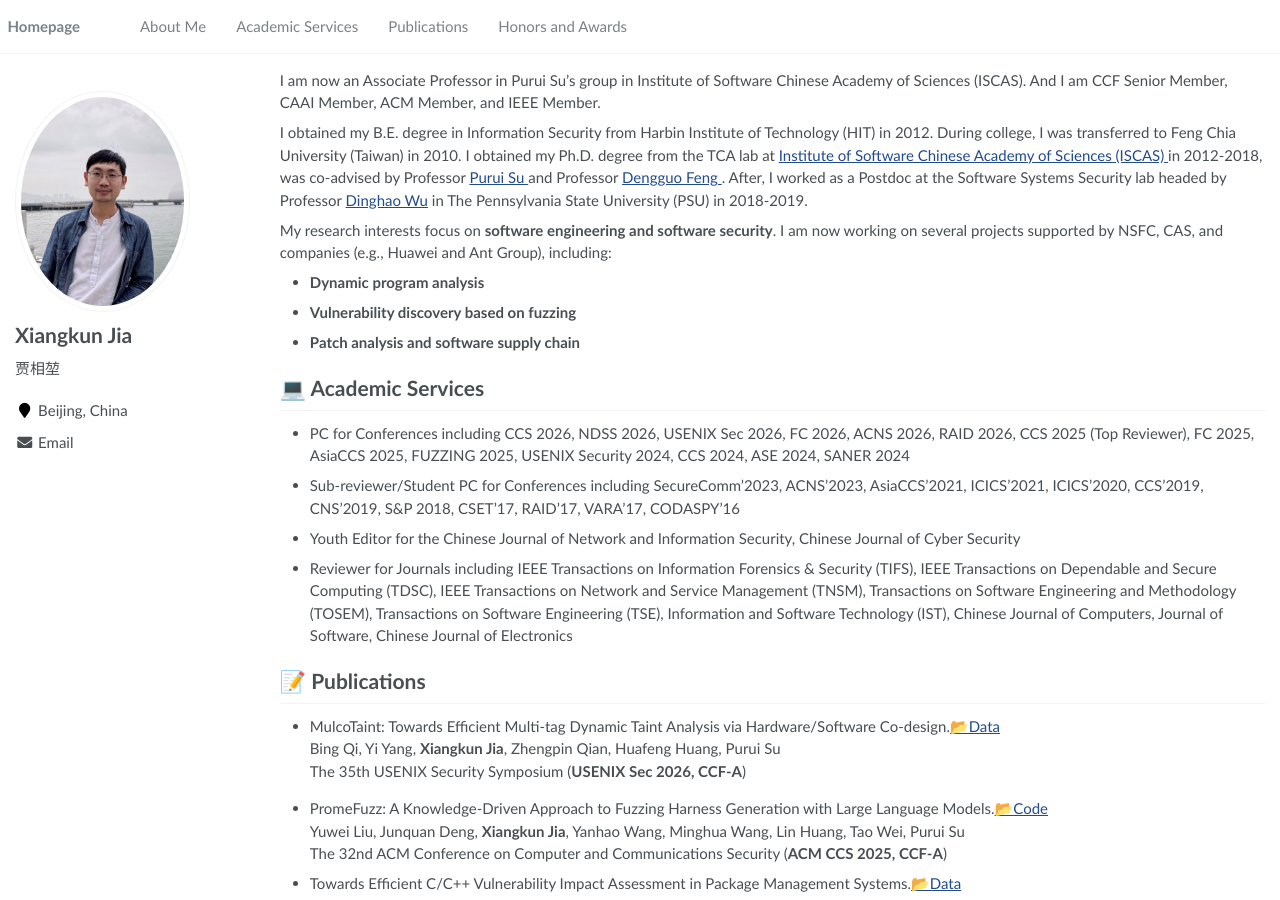
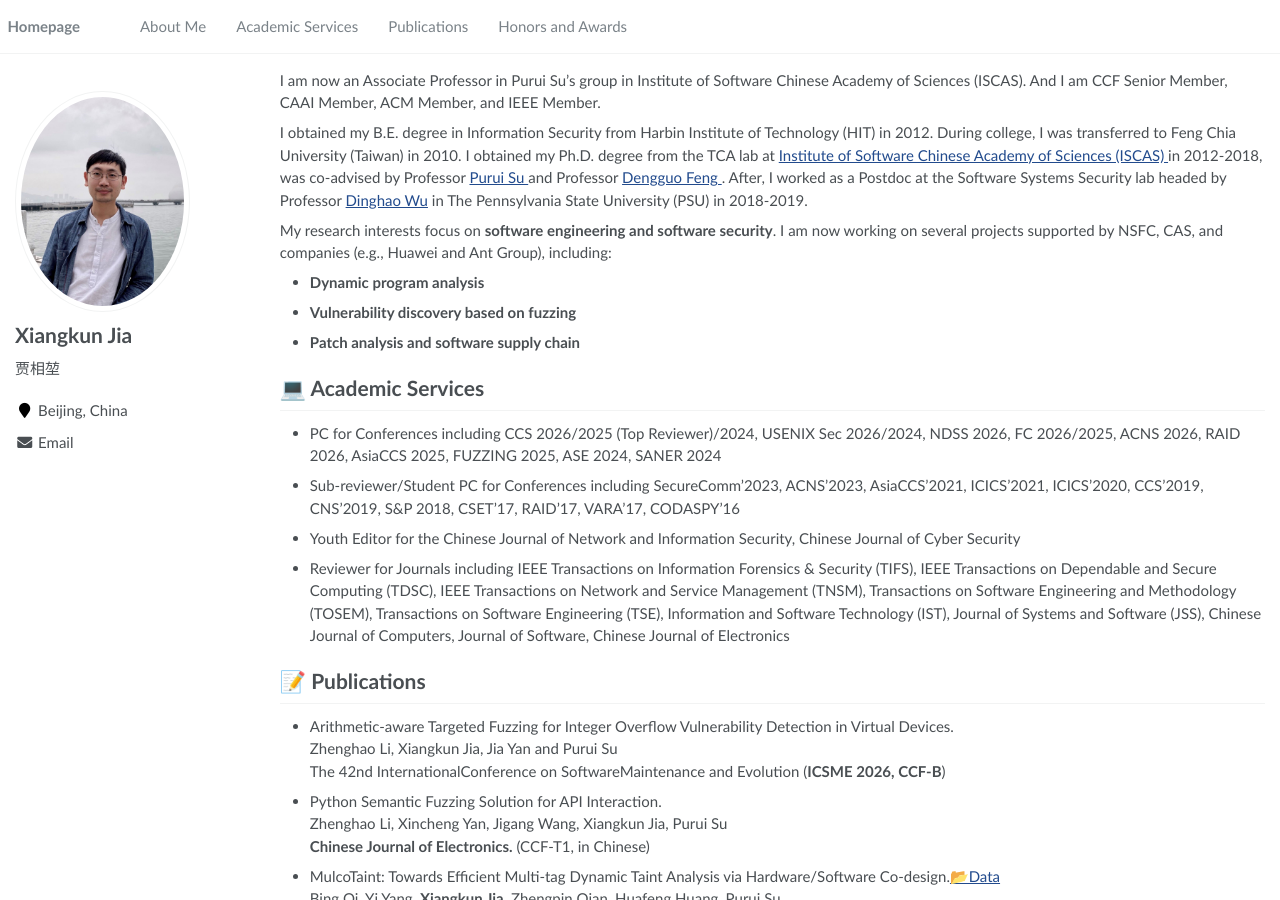
Before and after one commit to ajax4sec/ajax4sec.github.io, a Jekyll site: the page built from _pages/about.md, in a window 1280 px wide and 900 px high. Built offline with Jekyll 4.4.1, drawn with Linux system fonts in a browser that asks for light colours.

Commit message:
Update about.md

```diff
--- a/_pages/about.md
+++ b/_pages/about.md
@@ -35,16 +35,24 @@ I am now working on several projects supported by NSFC, CAS, and companies (e.g.
 </div>
 
 # 💻 Academic Services
-- PC for Conferences including CCS 2026, NDSS 2026, USENIX Sec 2026, FC 2026, ACNS 2026, RAID 2026, CCS 2025 (Top Reviewer), FC 2025, AsiaCCS 2025, FUZZING 2025, USENIX Security 2024, CCS 2024, ASE 2024, SANER 2024
+- PC for Conferences including CCS 2026/2025 (Top Reviewer)/2024, USENIX Sec 2026/2024, NDSS 2026, FC 2026/2025, ACNS 2026, RAID 2026, AsiaCCS 2025, FUZZING 2025, ASE 2024, SANER 2024
 - Sub-reviewer/Student PC for Conferences including SecureComm'2023, ACNS'2023, AsiaCCS'2021, ICICS'2021, ICICS'2020, CCS'2019, CNS'2019, S&P 2018, CSET'17, RAID'17, VARA'17, CODASPY'16
 - Youth Editor for the Chinese Journal of Network and Information Security, Chinese Journal of Cyber Security
-- Reviewer for Journals including IEEE Transactions on Information Forensics & Security (TIFS), IEEE Transactions on Dependable and Secure Computing (TDSC), IEEE Transactions on Network and Service Management (TNSM), Transactions on Software Engineering and Methodology (TOSEM), Transactions on Software Engineering (TSE), Information and Software Technology (IST), Chinese Journal of Computers, Journal of Software, Chinese Journal of Electronics
+- Reviewer for Journals including IEEE Transactions on Information Forensics & Security (TIFS), IEEE Transactions on Dependable and Secure Computing (TDSC), IEEE Transactions on Network and Service Management (TNSM), Transactions on Software Engineering and Methodology (TOSEM), Transactions on Software Engineering (TSE), Information and Software Technology (IST), Journal of Systems and Software (JSS), Chinese Journal of Computers, Journal of Software, Chinese Journal of Electronics
 
 <!--# 🔥 News
 - *2022.02*: &nbsp;🎉 -->
 
 # 📝 Publications
 <!-- 2026 -->
+- Arithmetic-aware Targeted Fuzzing for Integer Overflow Vulnerability Detection in Virtual Devices.[]()<br>
+Zhenghao Li, Xiangkun Jia, Jia Yan and Purui Su<br>
+The 42nd InternationalConference on SoftwareMaintenance and Evolution (<b>ICSME 2026, CCF-B</b>)<br>
+
+- Python Semantic Fuzzing Solution for API Interaction.[]()<br>
+Zhenghao Li, Xincheng Yan, Jigang Wang, Xiangkun Jia, Purui Su<br>
+<b>Chinese Journal of Electronics.</b> (CCF-T1, in Chinese)<br>
+
 - MulcoTaint: Towards Efficient Multi-tag Dynamic Taint Analysis via Hardware/Software Co-design.[📂Data](https://github.com/TCA-ISCAS/MulcoTaint-UsenixSec-2026)<br>
 Bing Qi, Yi Yang, **Xiangkun Jia**, Zhengpin Qian, Huafeng Huang, Purui Su<br>
 The 35th USENIX Security Symposium (<b>USENIX Sec 2026, CCF-A</b>)<br>
```
